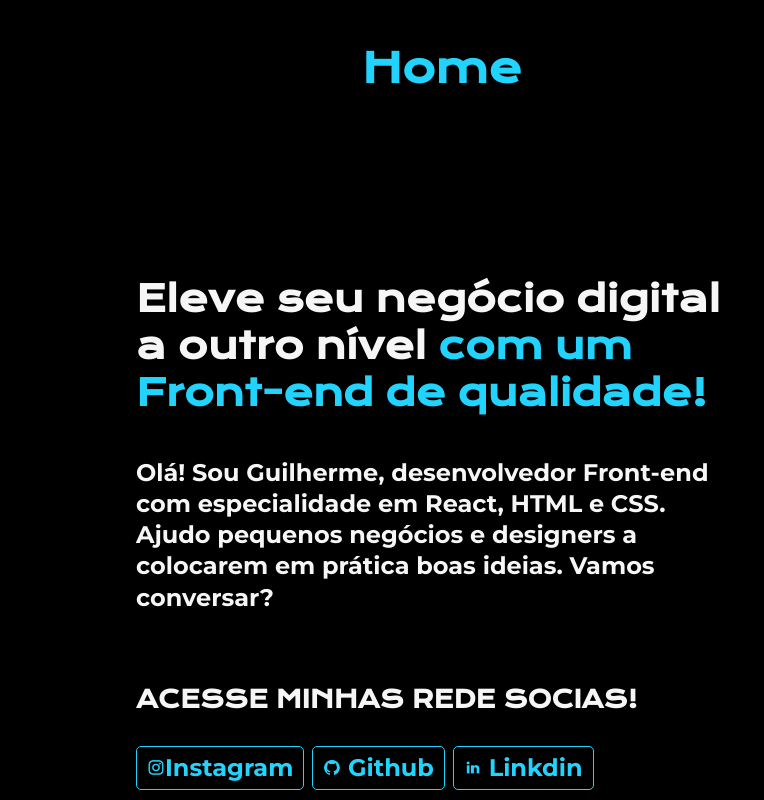
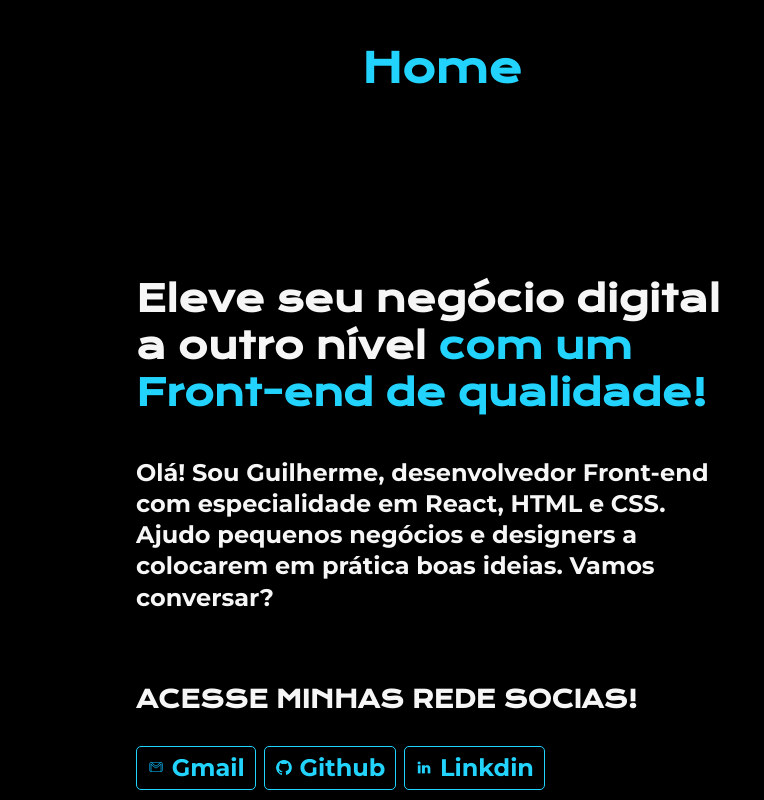
Before and after one commit to GuilhermeWeliington/Portifolio, a plain HTML site: page index.html in a window 1280 px wide. Shown: the top 800 px of the page, 0-764 px from the left. Drawn offline with nearby package versions, Linux system fonts and the light colour scheme.

Commit message:
Atualizei o arquivo index.html para incluir o link de contato do Gmail.
Added a Gmail link for contact in the portfolio.

```diff
--- a/index.html
+++ b/index.html
@@ -23,8 +23,9 @@
                 pequenos
                 negócios e designers a colocarem em prática boas ideias. Vamos conversar?</p><br>
             <P>ACESSE MINHAS REDE SOCIAS!</P><BR>
-            <a class="link-site" href="https://www.instagram.com/021_guilherme.s?igsh=MTE2cWlqaXdyZGVqMw=="> <img
-                    class="link-img" src="instagram.png" alt="">Instagram</a>
+          <a class="link-site" href="mailto:guilhermewellington959@gmail.com?subject=Contato pelo site">
+                <img class="link-img" src="gmail.png" alt=""> Gmail
+            </a>
             <a class="link-site" href="https://github.com/GuilhermeWeliington"><img class="link-img" src="github.png"
                     alt="">
                 Github</a>
```
